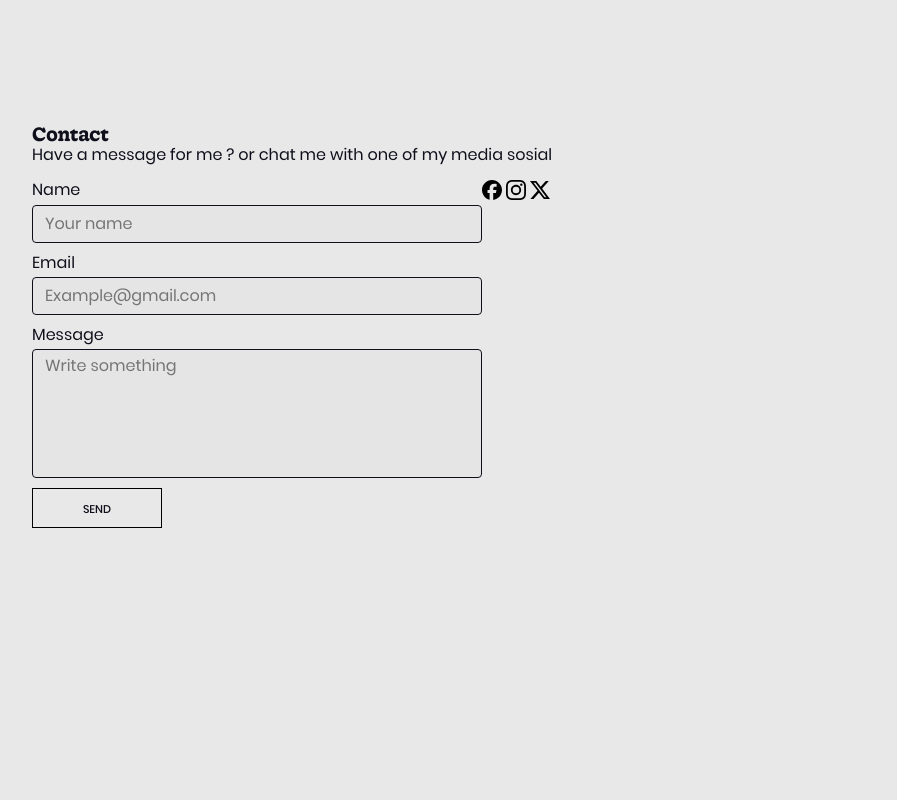
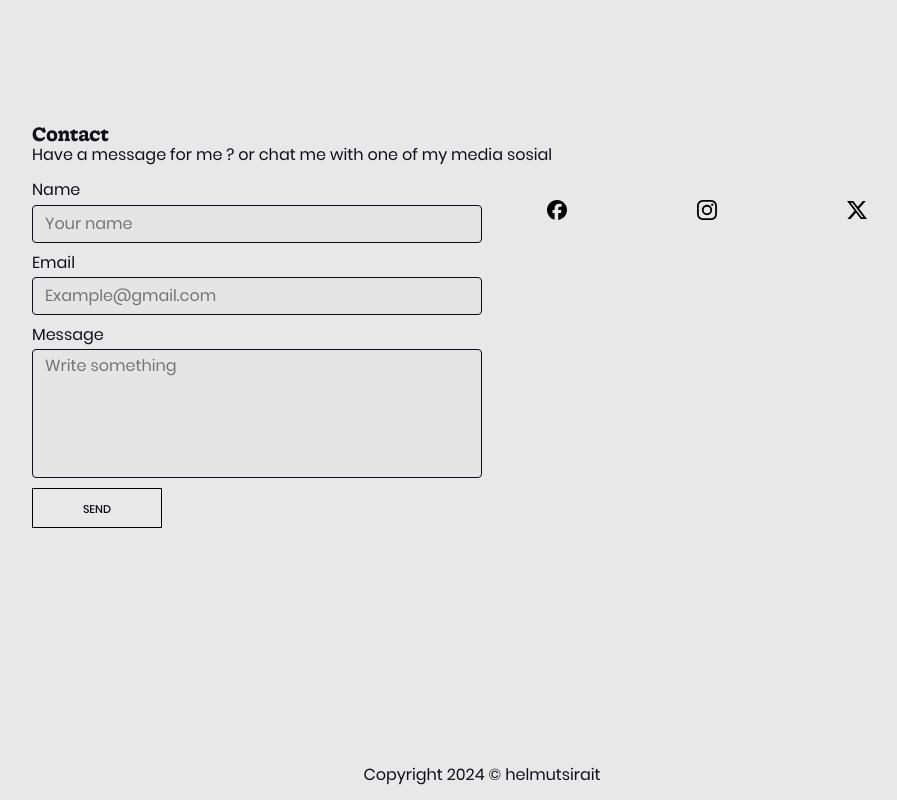
Before and after one commit to helmutsiraitt/helmutsiraitt.github.io, a plain HTML site: page index.html in a window 1280 px wide. Shown: the part 4084-4884 px from the top of the page, without its empty margins (158-1055 px from the left). Before the commit the page ends 4833 px from the top, so only its background shows below. Drawn offline with Linux system fonts and the light colour scheme.

Commit message:
index.html: create section footer and finished contact style

```diff
--- a/assets/css/style.css
+++ b/assets/css/style.css
@@ -756,8 +756,21 @@ section.contact {
     display: block;
 }
 
-.sosial-media {
+.sosial-media  {
       flex: 1;
+      display: grid;
+      grid-template-columns: repeat(3, 1fr);
+      justify-items: center;
+/*      place-items: center;*/
 /*      border: 1px solid black;*/
+}
 
+.sosial-media img {
+    margin-top: 20px;
 }
+
+.footer {
+    padding: 1rem;
+    display: flex;
+    justify-content: center;
+}
--- a/index.html
+++ b/index.html
@@ -217,6 +217,9 @@
                </div>
              </div>
           </section>
+          <footer class="footer">
+                <p>Copyright 2024 &copy; helmutsirait</p>
+          </footer>
     </main>
 </body>
 
```
